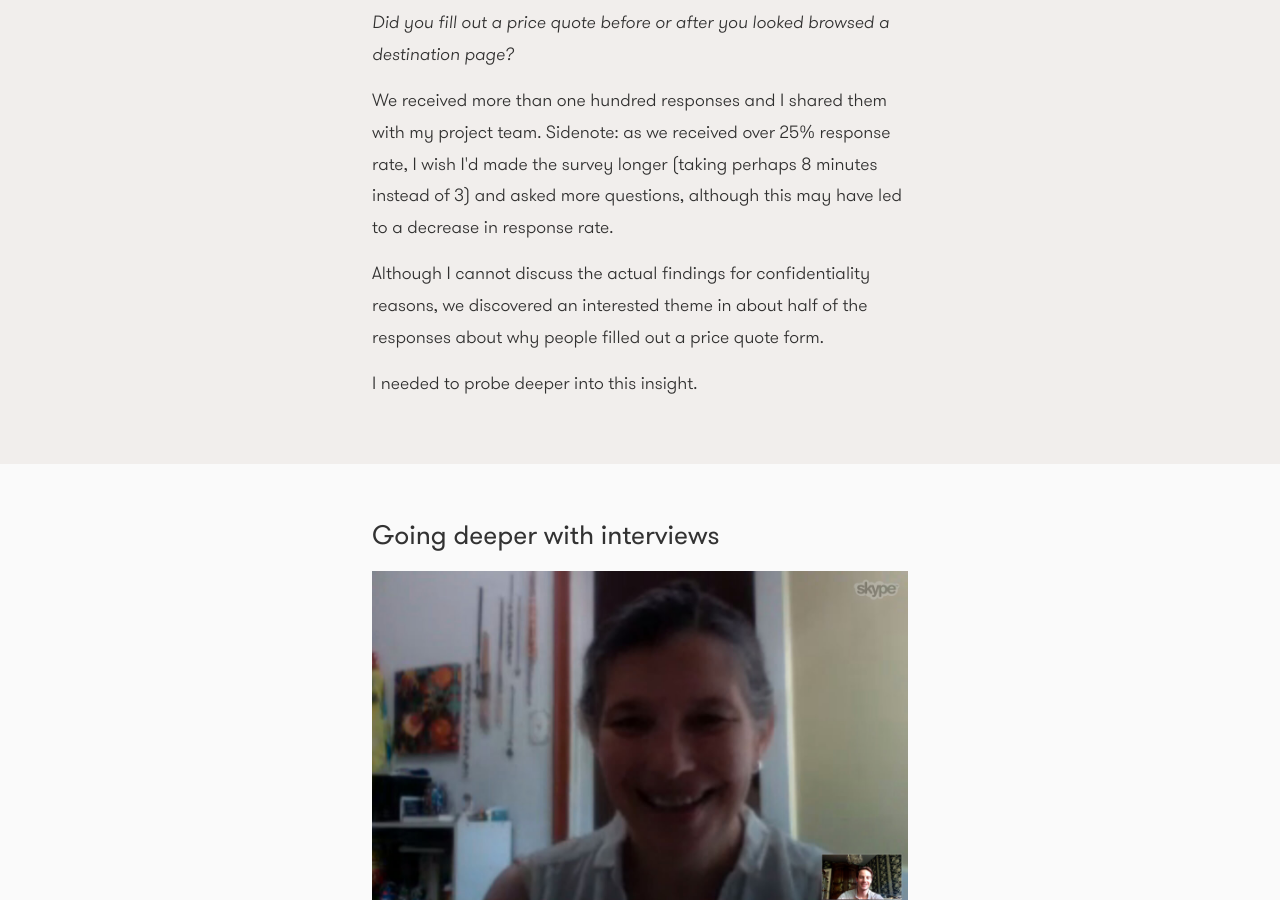
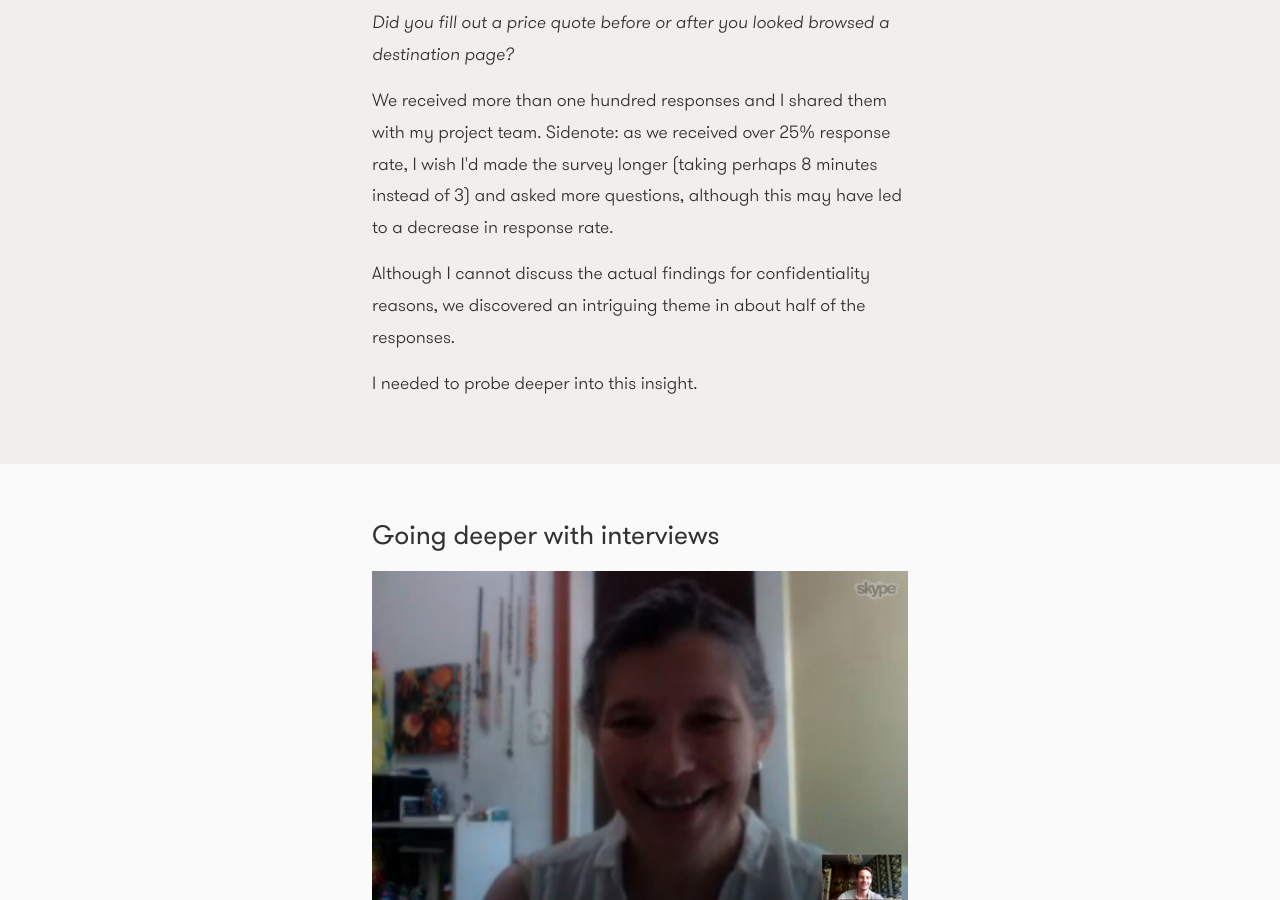
Before and after one commit to mattihicks/mattihicks, a Jekyll site: the page built from price-quote-finland.md, in a window 1280 px wide and 900 px high, scrolled down 2233 px. Built offline with Jekyll 4.4.1, drawn with Linux system fonts in a browser that asks for light colours; some of the changed text lies outside the part shown.

Commit message:
PQ case study fixes

```diff
--- a/price-quote-finland.md
+++ b/price-quote-finland.md
@@ -80,7 +80,7 @@ permalink: price-quote/
 <p><span style="font-family:GT-Walsheim-Regular-Italic">Did you fill out a price quote before or after you looked browsed a destination page?</span></p>
 <p>We received more than one hundred responses and I shared them with my project team. Sidenote: as we received over 25% response rate, I wish I'd made the survey longer (taking perhaps 8 minutes instead of 3) and asked more questions, although this may have led to a decrease in response rate.</p>
 
-<p>Although I cannot discuss the actual findings for confidentiality reasons, we discovered an interested theme in about half of the responses about why people filled out a price quote form.</p>
+<p>Although I cannot discuss the actual findings for confidentiality reasons, we discovered an intriguing theme in about half of the responses.</p>
 <p>I needed to probe deeper into this insight.</p>
       </div>
     </div>
@@ -121,7 +121,7 @@ permalink: price-quote/
         <p>As a result of this research, I collaborated with the product owner to plan a list of experiments to improve people's ability to get an exact price directly from the site, without decreasing lead generation. This includes:</p>
         <ul><li class="objectiveResearchList">New components on the destination page</li>
           <li class="objectiveResearchList">A/B testing CTA copy</li>
-          <li class="objectiveResearchList">A/B testing price quote form versions to decrease drop off rates</li></ul>
+          <li class="objectiveResearchList">A/B testing price quote form designs to decrease drop off rates</li></ul>
         <p>This research also builds on other <a href="https://mattihicks.com/customer-journey">research efforts</a> which are trying to bring a more personable and authentic experience to the product. I am currently testing an chat bot, which is introduced by a video from one of our language consultants letting the customer know that they are available to help them at any time:</p>
         <br/>
       </div>
```
